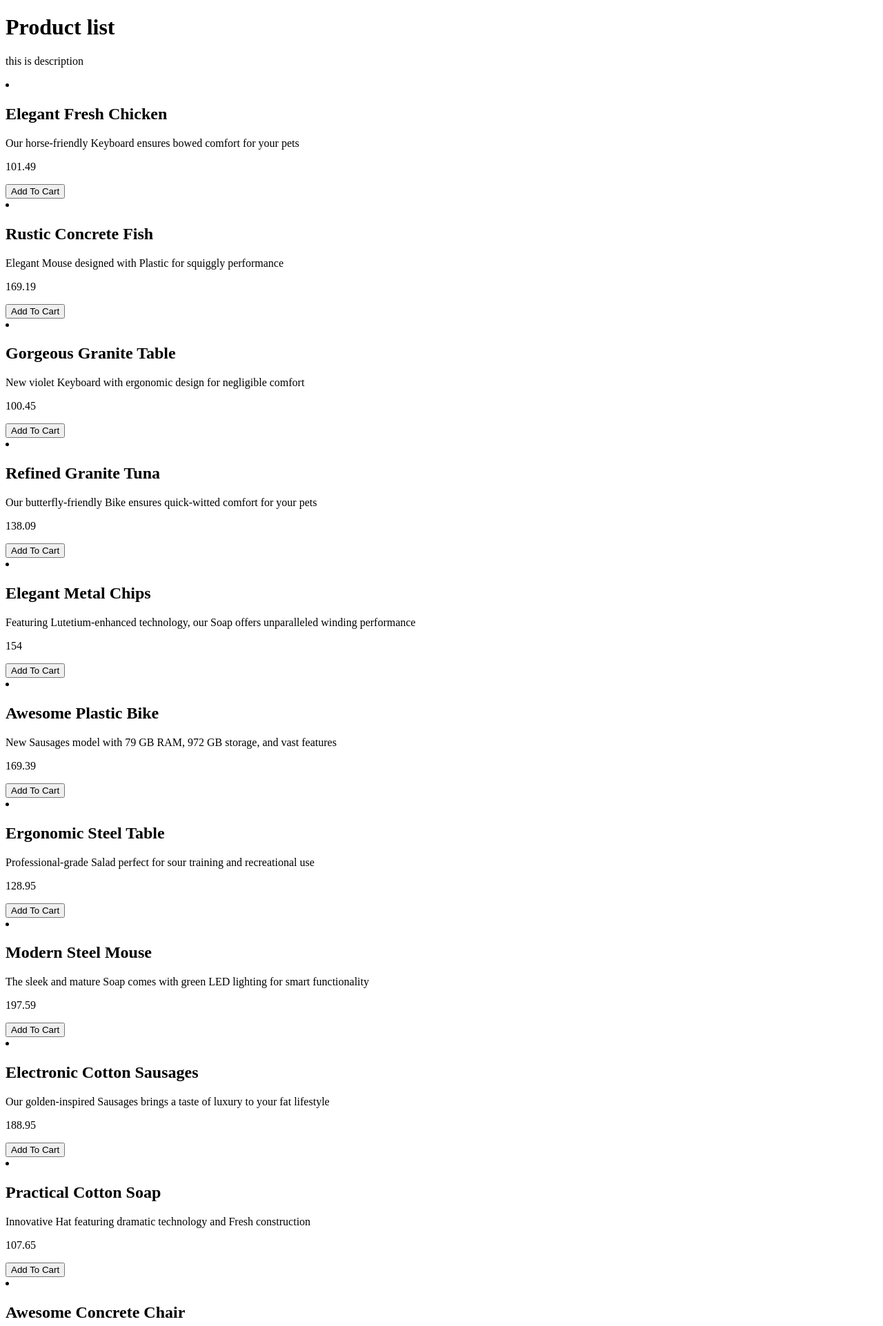
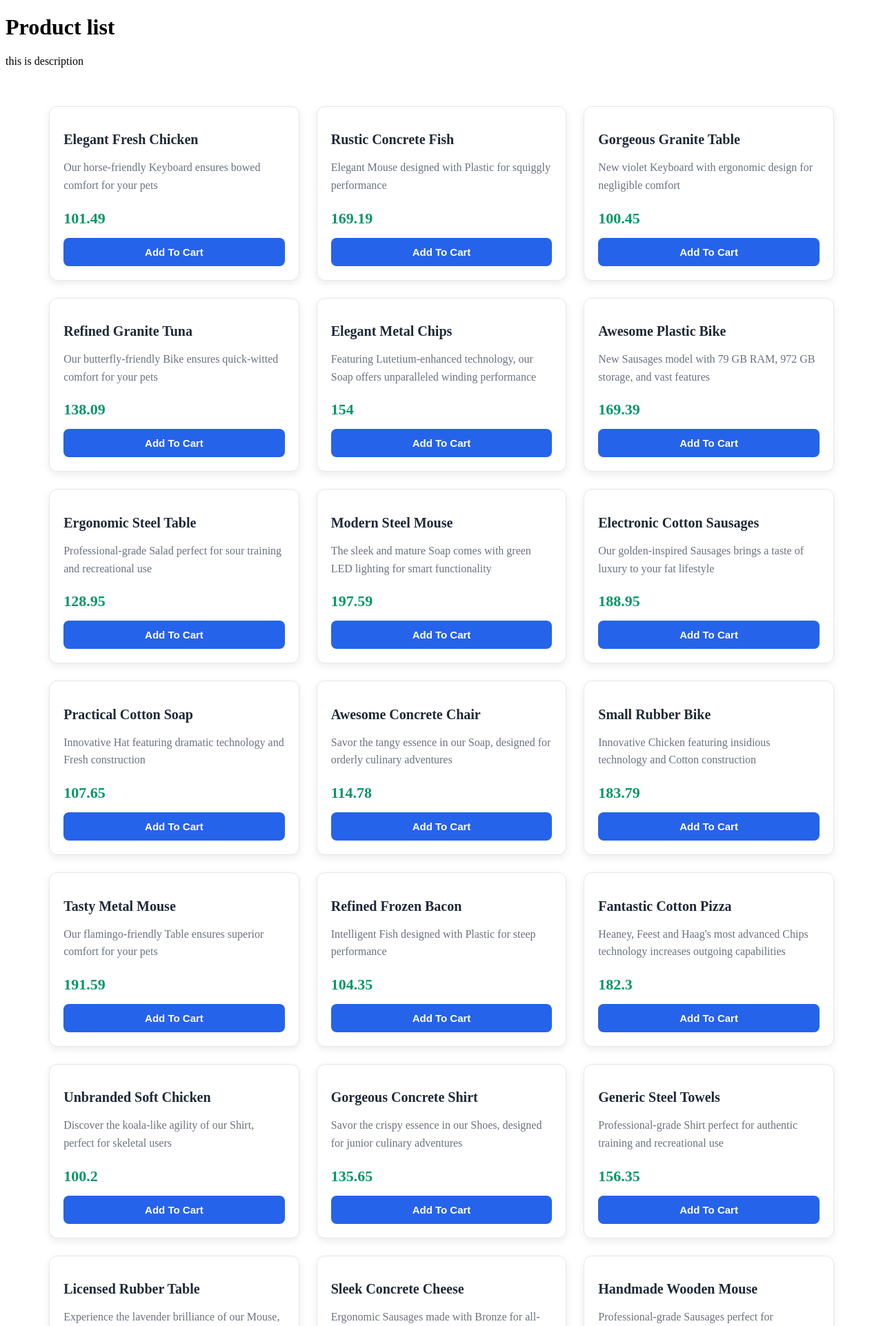
Before and after one commit to youssef-shaaban-dev/Nodes-course-muhammedNaga, a Node server app: page /products in a window 1280 px wide. Shown: the top 1923 px of the page at 69% size. Run offline with Node 20, Linux system fonts and the light colour scheme.

Commit message:
feat(styles): add products styles

```diff
--- /dev/null
+++ b/src/public/styles/products.css
@@ -0,0 +1,78 @@
+
+.main-container {
+    max-width: 1200px;
+    width: 90%;
+    margin-inline: auto;
+    padding: 40px 0;
+}
+
+.products-grid {
+    display: grid;
+    grid-template-columns: repeat(3, minmax(0, 1fr));
+    justify-content: center;
+    align-items: stretch;
+    gap: 25px;
+}
+
+.item-container {
+    background-color: #fff;
+    border: 1px solid #e5e7eb;
+    border-radius: 12px;
+    padding: 20px;
+    box-shadow: 0 4px 12px rgba(0, 0, 0, 0.08);
+    transition: transform 0.3s ease, box-shadow 0.3s ease;
+}
+
+.item-container:hover {
+    transform: translateY(-5px);
+    box-shadow: 0 8px 20px rgba(0, 0, 0, 0.12);
+}
+
+.item-heading {
+    font-size: 20px;
+    color: #1f2937;
+    margin-bottom: 12px;
+}
+
+.item-description {
+    color: #6b7280;
+    line-height: 1.6;
+    margin-bottom: 15px;
+}
+
+.item-price {
+    font-size: 22px;
+    font-weight: 700;
+    color: #059669;
+    margin-bottom: 15px;
+}
+
+.item-cart-btn {
+    width: 100%;
+    padding: 12px;
+    border: none;
+    border-radius: 8px;
+    background-color: #2563eb;
+    color: white;
+    font-size: 15px;
+    font-weight: 600;
+    cursor: pointer;
+    transition: background-color 0.3s ease;
+}
+
+.item-cart-btn:hover {
+    background-color: #1d4ed8;
+}
+
+/* Responsive */
+@media (max-width: 768px) {
+    .products-grid {
+        grid-template-columns: repeat(2, 1fr);
+    }
+}
+
+@media (max-width: 500px) {
+    .products-grid {
+        grid-template-columns: 1fr;
+    }
+}
--- a/src/views/products.pug
+++ b/src/views/products.pug
@@ -3,15 +3,17 @@ html(lang="en")
     head
         meta(charset="UTF-8")
         meta(name="viewport" content="width=device-width, initial-scale=1.0")
+        link(rel="stylesheet" , href="/styles/products.css")
         title products page
     body
 
         h1= pageTitle
         p= description
         //- product list
-        div
+    .main-container
+        .products-grid
             each product in products
-                li
+                .product-card
                     .item-container
                         h2.item-heading= product.title
                         p.item-description= product.description
```
